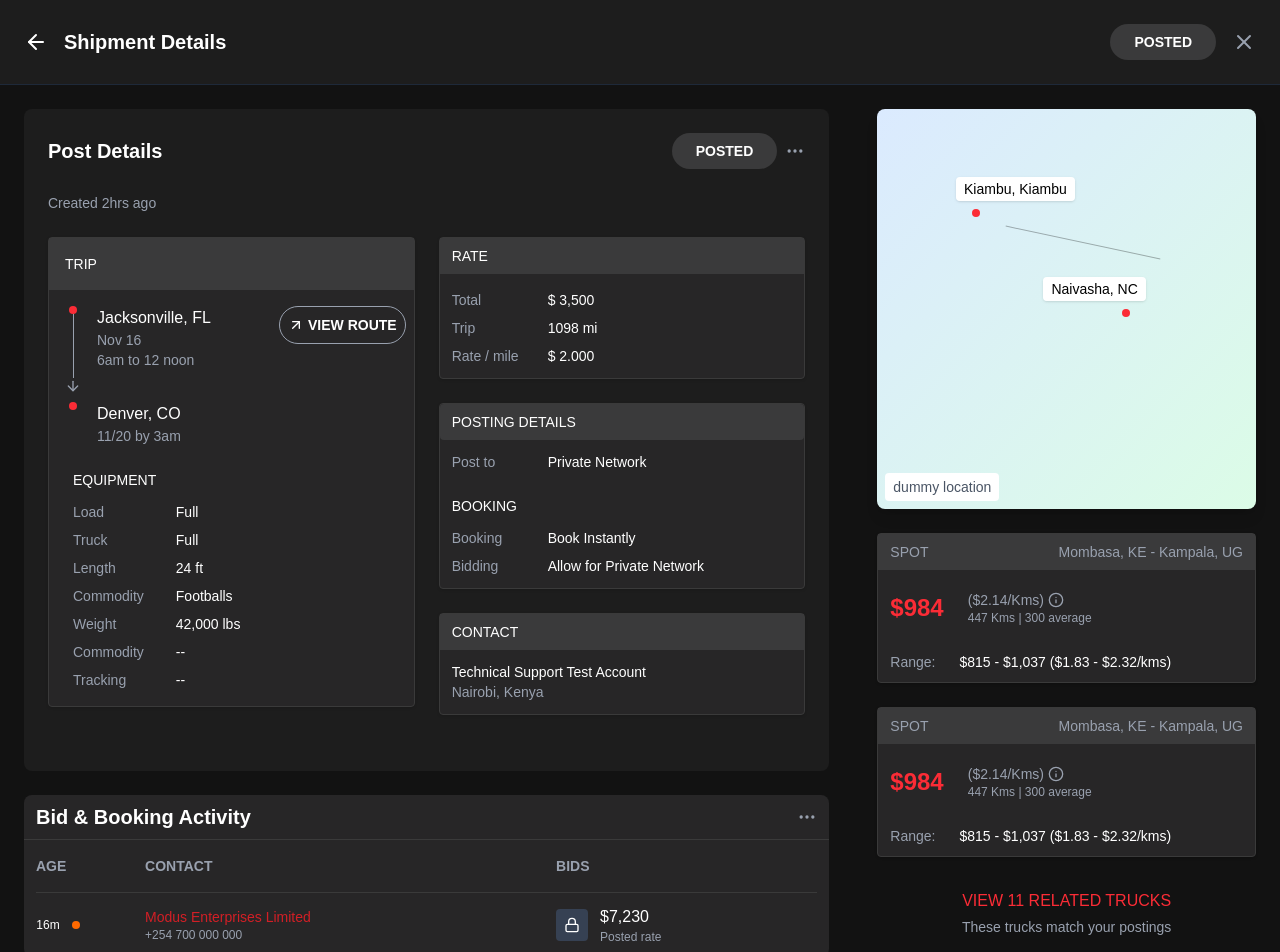
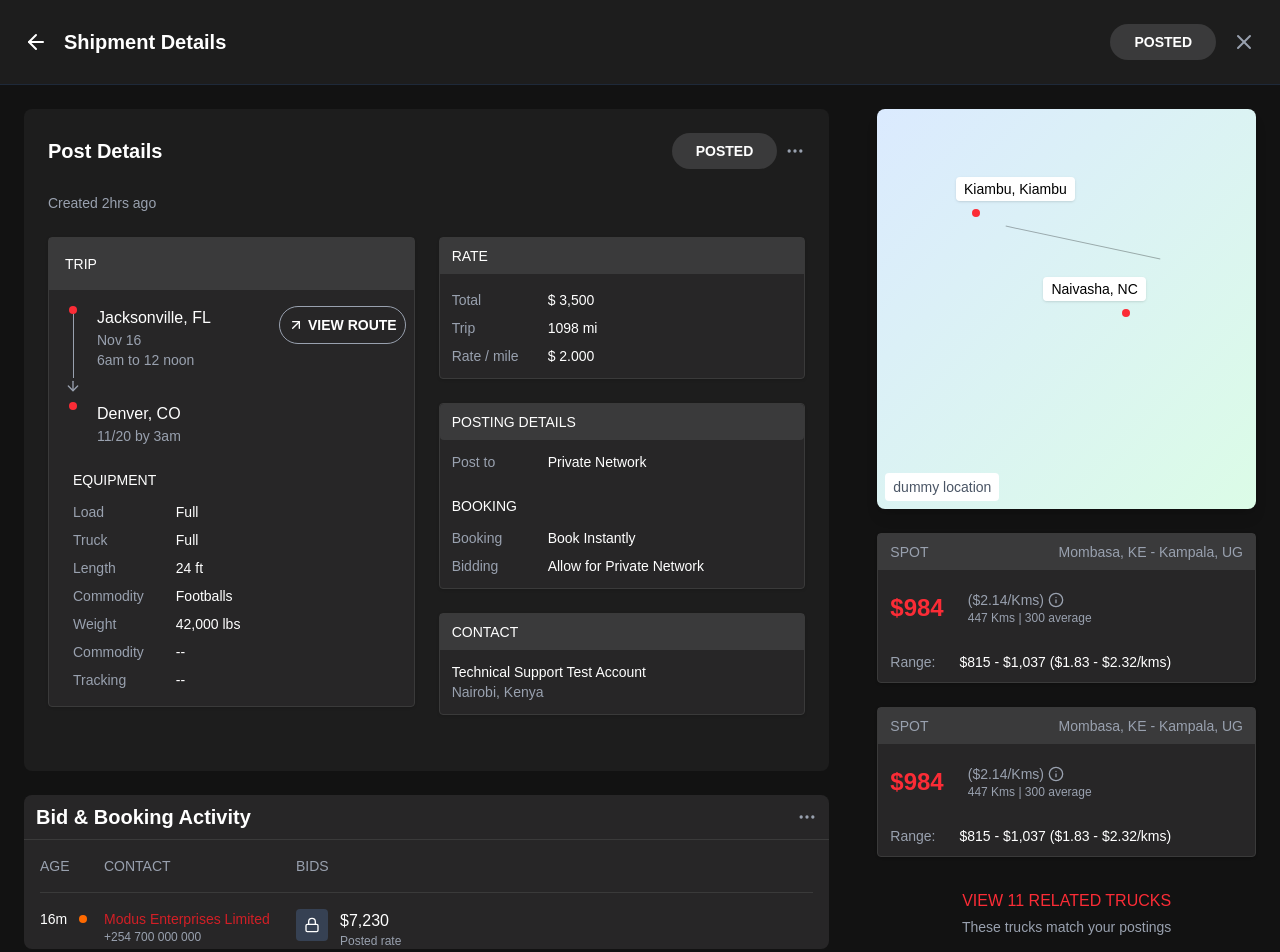
Before and after one commit to mwaijohn/apexloads, a Next.js app: page / in a window 1280 px wide. Shown: the top 952 px of the page. Built offline with nearby package versions, Linux system fonts and the light colour scheme.

Commit message:
updated bid and booking card

```diff
--- a/src/app/components/postdetails/BidAndBookingActivityCard.tsx
+++ b/src/app/components/postdetails/BidAndBookingActivityCard.tsx
@@ -12,32 +12,26 @@ const BidAndBookingActivityCard = () => {
             </div>
             <div className="border-t border-[#3a3a3a] mb-4"></div>
 
-            <div className="overflow-x-auto px-3">
-                <table className="w-full">
-                    <thead>
-                        <tr className="text-left text-gray-400 text-sm border-b border-[#3a3a3a]">
-                            <th className="pb-4">AGE</th>
-                            <th className="pb-4">CONTACT</th>
-                            <th className="pb-4">BIDS</th>
-                        </tr>
-                    </thead>
-                    <tbody>
-                        <tr>
-                            <td className="py-3">
-                                <div className="flex items-center">
-                                    <span className=" w-6 h-6 rounded-full flex items-center justify-center text-xs mr-3">16m</span>
+            <div className="space-y-4 px-4">
+                <div className="flex text-left text-gray-400 text-sm border-b border-[#3a3a3a] pb-4">
+                    <div className="w-16">AGE</div>
+                    <div className="w-48">CONTACT</div>
+                    <div className="w-32">BIDS</div>
+                </div>
+
+                <div className="flex items-start">
+                    <div className="w-16 flex items-center gap-3">
+                        <span className="text-sm">16m</span>
                         <div className="w-2 h-2 bg-orange-500 rounded-full"></div>
                     </div>
-                            </td>
-                            <td className="py-3">
-                                <div>
+
+                    <div className="w-48">
                         <p className="text-[#d21f26] text-sm">Modus Enterprises Limited</p>
                         <p className="text-gray-400 text-xs">+254 700 000 000</p>
                     </div>
-                            </td>
-                            <td className="py-3">
-                                <div className="flex items-center">
-                                    <div className="bg-gray-700 p-2 rounded mr-3">
+
+                    <div className="w-32 flex items-start gap-3">
+                        <div className="bg-gray-700 p-2 rounded">
                             <Lock className="w-4 h-4" />
                         </div>
                         <div>
@@ -45,10 +39,7 @@ const BidAndBookingActivityCard = () => {
                             <p className="text-gray-400 text-xs">Posted rate</p>
                         </div>
                     </div>
-                            </td>
-                        </tr>
-                    </tbody>
-                </table>
+                </div>
             </div>
         </div>
     )
```
Lines whose indentation alone changed are shown as unchanged.
